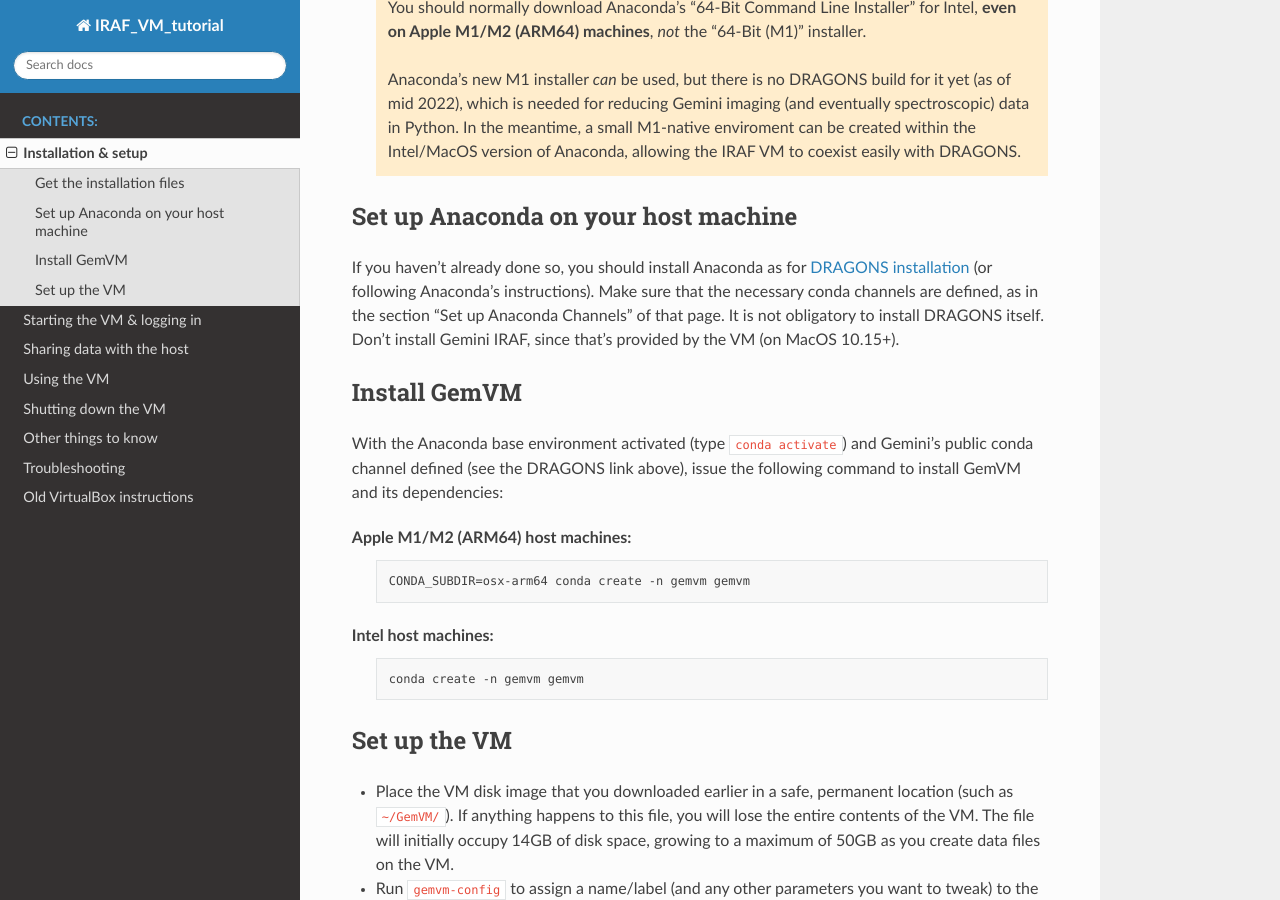
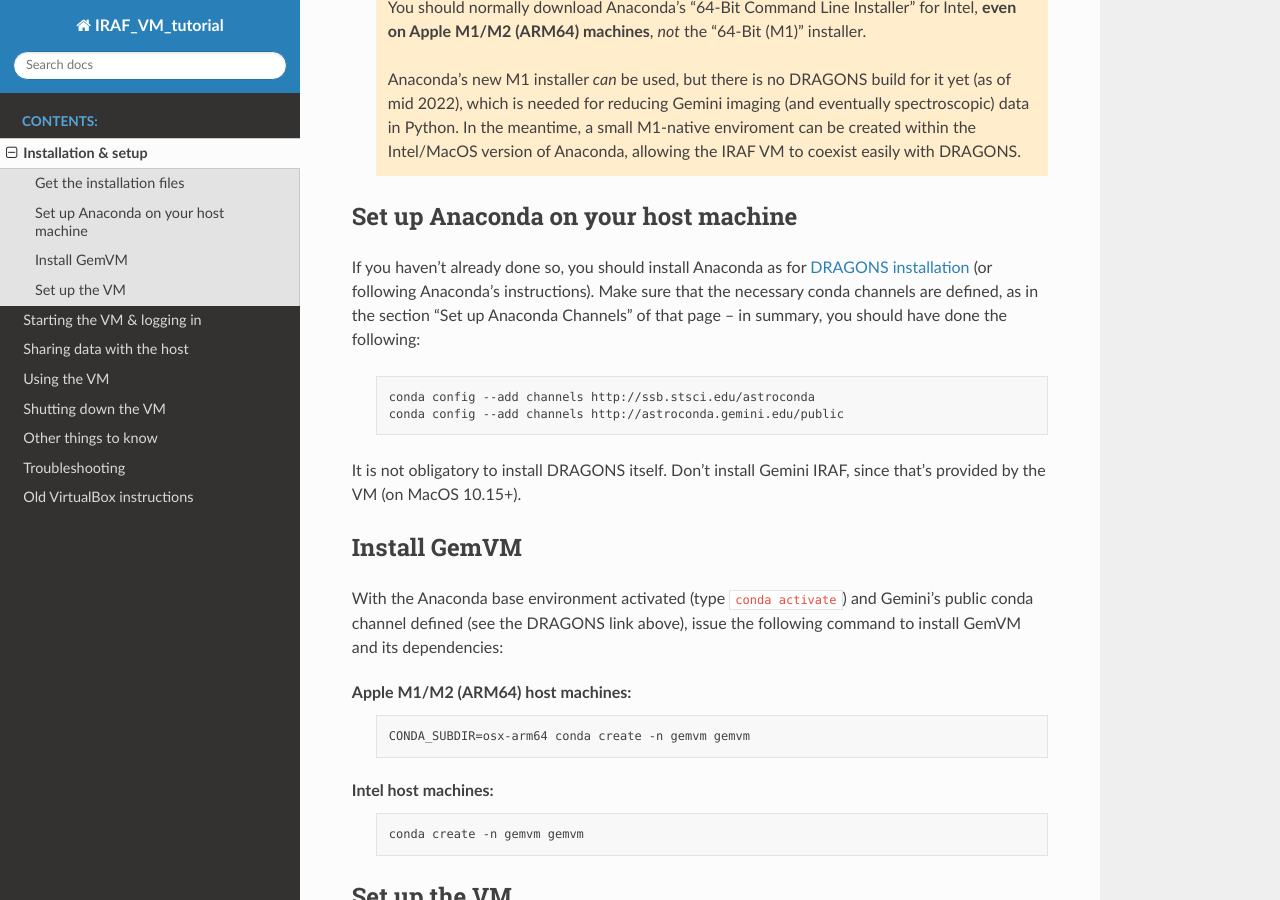
Before and after one commit to GeminiDRSoftware/IRAF_VM_tutorial, a Sphinx documentation site: the page built from source/installation.rst, in a window 1280 px wide and 900 px high, scrolled down 589 px. Built offline with Sphinx 7.4.7 and the Read the Docs theme 2.0.0, drawn with Linux system fonts in a browser that asks for light colours.

Commit message:
Include commands for adding conda channels, as suggested by Vini.

```diff
--- a/source/installation.rst
+++ b/source/installation.rst
@@ -60,8 +60,15 @@
 If you haven't already done so, you should install Anaconda as for
 |dragons_install| (or following Anaconda's instructions). Make sure that the
 necessary conda channels are defined, as in the section "Set up Anaconda
-Channels" of that page. It is not obligatory to install DRAGONS itself. Don't
-install Gemini IRAF, since that's provided by the VM (on MacOS 10.15+).
+Channels" of that page -- in summary, you should have done the following:
+
+  .. code-block:: none
+
+     conda config --add channels http://ssb.stsci.edu/astroconda
+     conda config --add channels http://astroconda.gemini.edu/public
+
+It is not obligatory to install DRAGONS itself. Don't install Gemini IRAF,
+since that's provided by the VM (on MacOS 10.15+).
 
 .. _gemvm_install_cmd:
 
```
